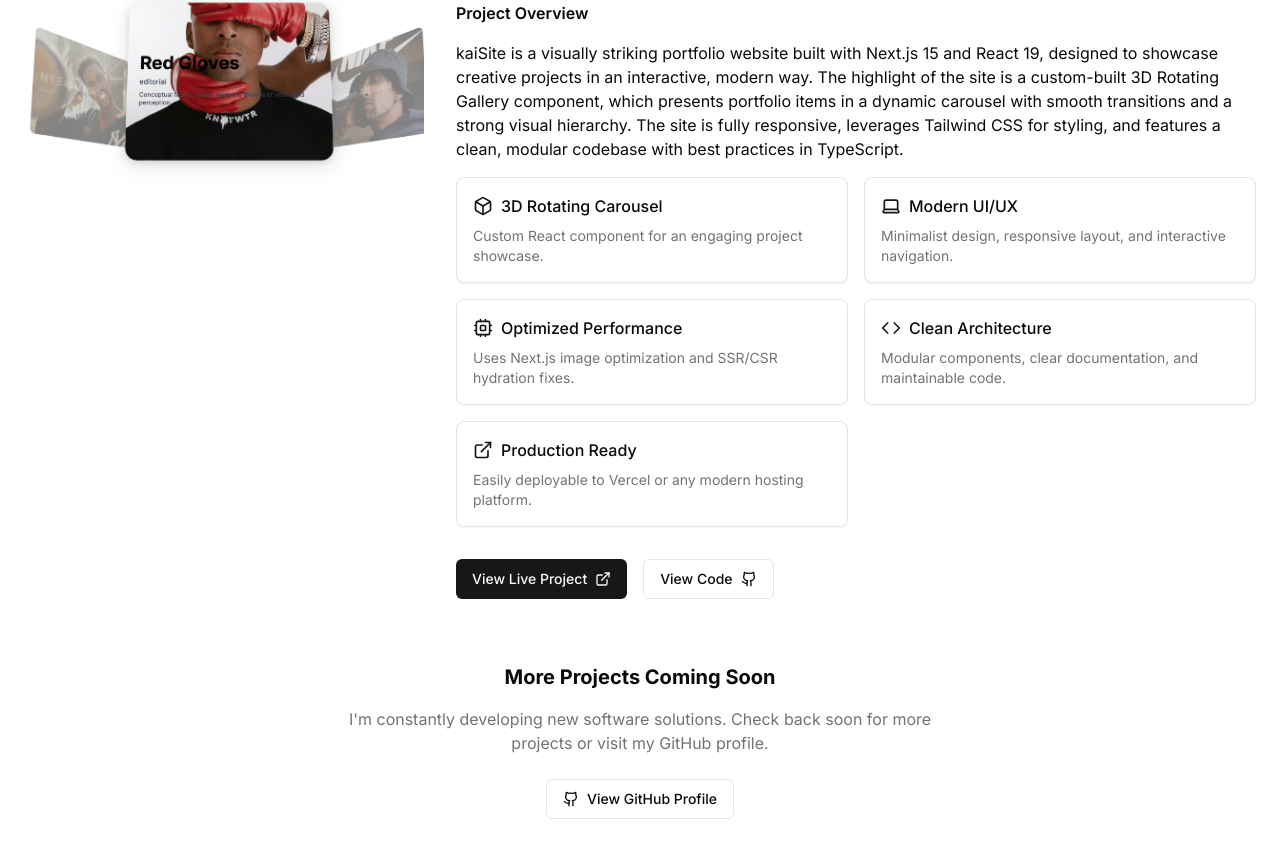
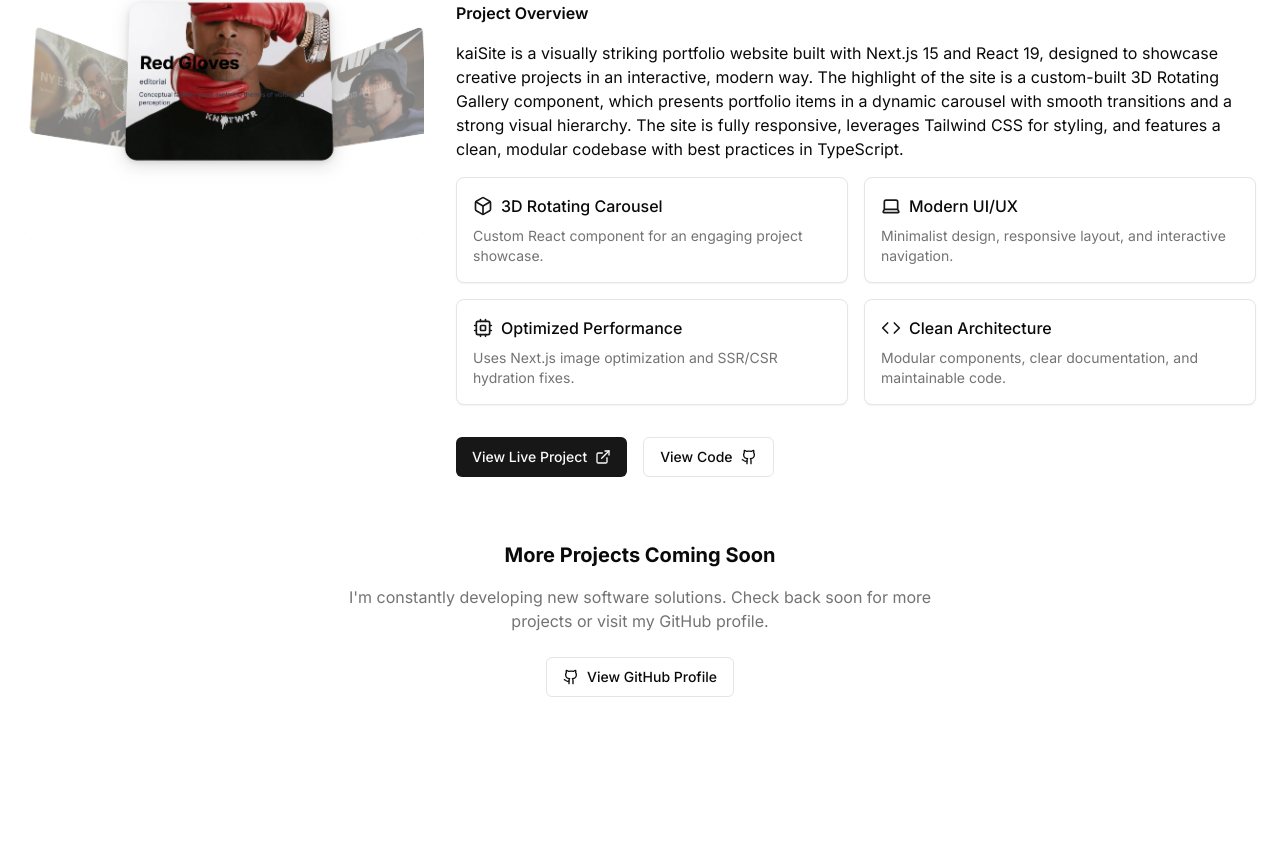
Before and after one commit to crach-ad/crach-ad, a Next.js app: page /software-projects in a window 1280 px wide. Shown: the part 1219-2076 px from the top of the page. After the commit the page ends 2012 px from the top, so only its background shows below. Built offline with nearby package versions, Linux system fonts and the light colour scheme.

Commit message:
Remove 'Production Ready' feature from kaiSite project card

```diff
--- a/app/software-projects/page.tsx
+++ b/app/software-projects/page.tsx
@@ -77,11 +77,6 @@ const projects = [
         title: "Clean Architecture",
         description: "Modular components, clear documentation, and maintainable code.",
         icon: Code,
-      },
-      {
-        title: "Production Ready",
-        description: "Easily deployable to Vercel or any modern hosting platform.",
-        icon: ExternalLink,
       },
     ],
     overview: "kaiSite is a visually striking portfolio website built with Next.js 15 and React 19, designed to showcase creative projects in an interactive, modern way. The highlight of the site is a custom-built 3D Rotating Gallery component, which presents portfolio items in a dynamic carousel with smooth transitions and a strong visual hierarchy. The site is fully responsive, leverages Tailwind CSS for styling, and features a clean, modular codebase with best practices in TypeScript."
```
